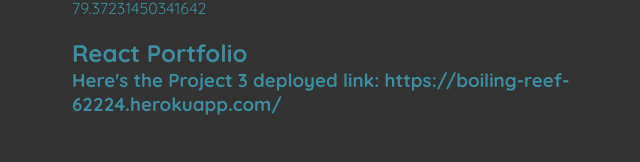
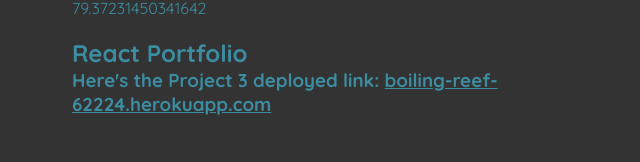
Before and after one commit to digidoor/react-portfolio, a React (Create React App) app: page / in a window 1280 px wide. Shown: the part 213-375 px from the top of the page, without its empty margins (268-908 px from the left). Built offline with nearby package versions, Linux system fonts and the light colour scheme; data requests are answered from the project's data file.

Commit message:
made the link a proper link

```diff
--- a/src/Home.js
+++ b/src/Home.js
@@ -19,7 +19,7 @@
     return (
         <div className="home">
             <h2>React Portfolio</h2>
-            <h3>Here's the Project 3 deployed link: https://boiling-reef-62224.herokuapp.com/</h3>
+            <h3>Here's the Project 3 deployed link: <a href="https://boiling-reef-62224.herokuapp.com/">boiling-reef-62224.herokuapp.com</a></h3>
             {/* <p>{ name }</p> */}
             {/* <button onClick={handleClick}>Change Waifu</button>
             <button onClick={() => handleClickAgain(name)}>Console Log Greeting</button> */}
```
